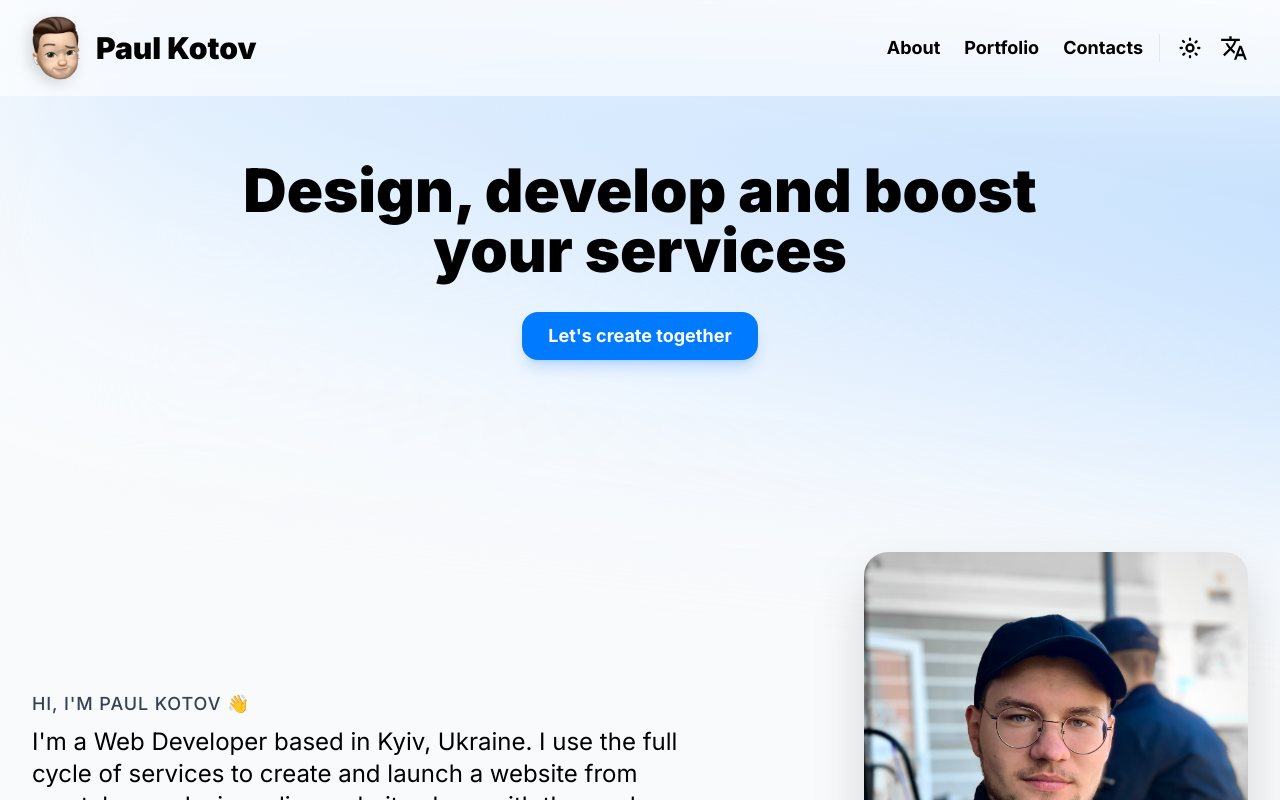
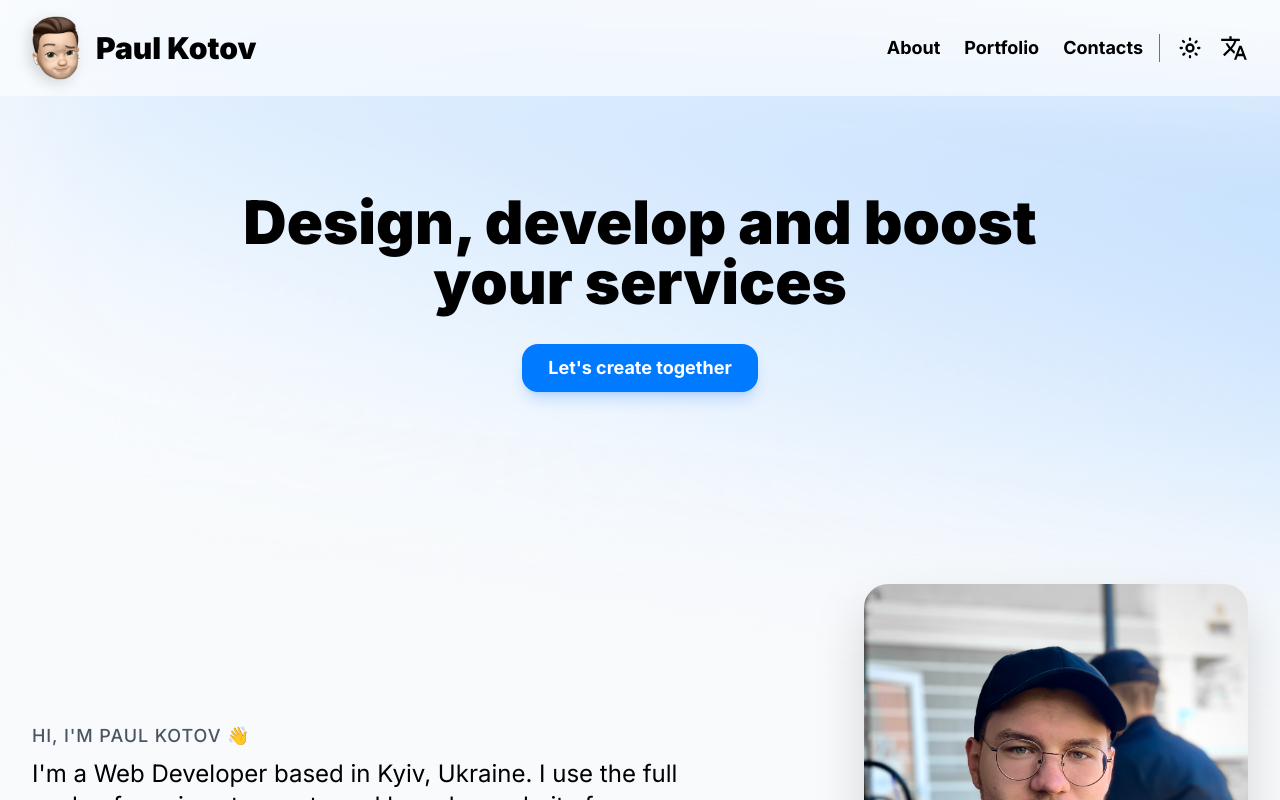
Before and after one commit to apostlekotov/kotovts, a Next.js app: page / in a window 1280 px wide. Shown: the top 800 px of the page. Built offline with nearby package versions, Linux system fonts and the light colour scheme.

Commit message:
💅 fixes

```diff
--- a/src/components/Controls/index.tsx
+++ b/src/components/Controls/index.tsx
@@ -5,7 +5,7 @@ const Controls: React.FC = () => {
   const [isLight, toggle] = useToggle(true);
 
   return (
-    <div className='flex text-2xl gap-4 pr-4 md:pr-0 md:pl-4 border-r md:border-r-0 md:border-l'>
+    <div className='flex text-2xl gap-4 pr-4 md:pr-0 md:pl-4 border-gray-500 border-r md:border-r-0 md:border-l'>
       <button onClick={toggle}>
         {isLight ? (
           <SunIcon className='w-7 h-7 stroke-black' />
--- a/src/components/Header/index.tsx
+++ b/src/components/Header/index.tsx
@@ -19,7 +19,7 @@ export const Header: React.FC = () => {
 
   return (
     <header
-      className={`fixed inset-0 bottom-auto bg-white/60 backdrop-blur-md opacity-100 px-4 sm:px-8 transition-[height] ease-in-out delay-150 z-10 ${
+      className={`fixed inset-0 bottom-auto bg-white/60 backdrop-blur-md opacity-100 px-4 sm:px-8 transition-[height] ease-in-out delay-150 z-20 ${
         open ? "h-full" : "h-16 lg:h-24"
       }`}
     >
--- a/src/sections/About/index.tsx
+++ b/src/sections/About/index.tsx
@@ -7,7 +7,7 @@ const About: React.FC = () => (
     className='flex flex-col lg:flex-row justify-between items-center gap-12 lg:gap-16 max-w-screen-2xl mx-auto px-4 md:px-8 py-20 lg:py-32'
   >
     <div className='w-full max-w-md lg:max-w-2xl'>
-      <h2 className='uppercase tracking-wider text-base lg:text-lg text-gray-700 font-medium mb-2'>
+      <h2 className='uppercase tracking-wider text-base lg:text-lg text-gray-600 font-medium mb-2'>
         Hi, I&apos;m Paul Kotov 👋
       </h2>
 
--- a/src/sections/Hero/index.tsx
+++ b/src/sections/Hero/index.tsx
@@ -1,14 +1,14 @@
 import Link from "next/link";
 
 const Hero: React.FC = () => (
-  <section className='flex flex-col relative gap-8 mt-16 lg:mt-24 px-8 py-32 lg:py-16 justify-center items-center overflow-x-clip'>
+  <section className='flex flex-col relative gap-8 mt-16 lg:mt-24 px-8 pt-40 pb-32 lg:pt-24 lg:pb-16 justify-center items-center overflow-x-clip'>
     <div className='absolute inset-0 scale-y-125 scale-x-150 translate-x-1/4 rotate-6 bg-gradient-to-tr from-white to-primary/30 blur-3xl -z-10' />
 
     <h1 className='text-4xl lg:text-6xl font-black text-center max-w-lg lg:max-w-4xl'>
       Design, develop and boost your services
     </h1>
 
-    <Link href='about'>
+    <Link href='/#contacts'>
       <a className='btn-primary'>Let&apos;s create together</a>
     </Link>
   </section>
```
